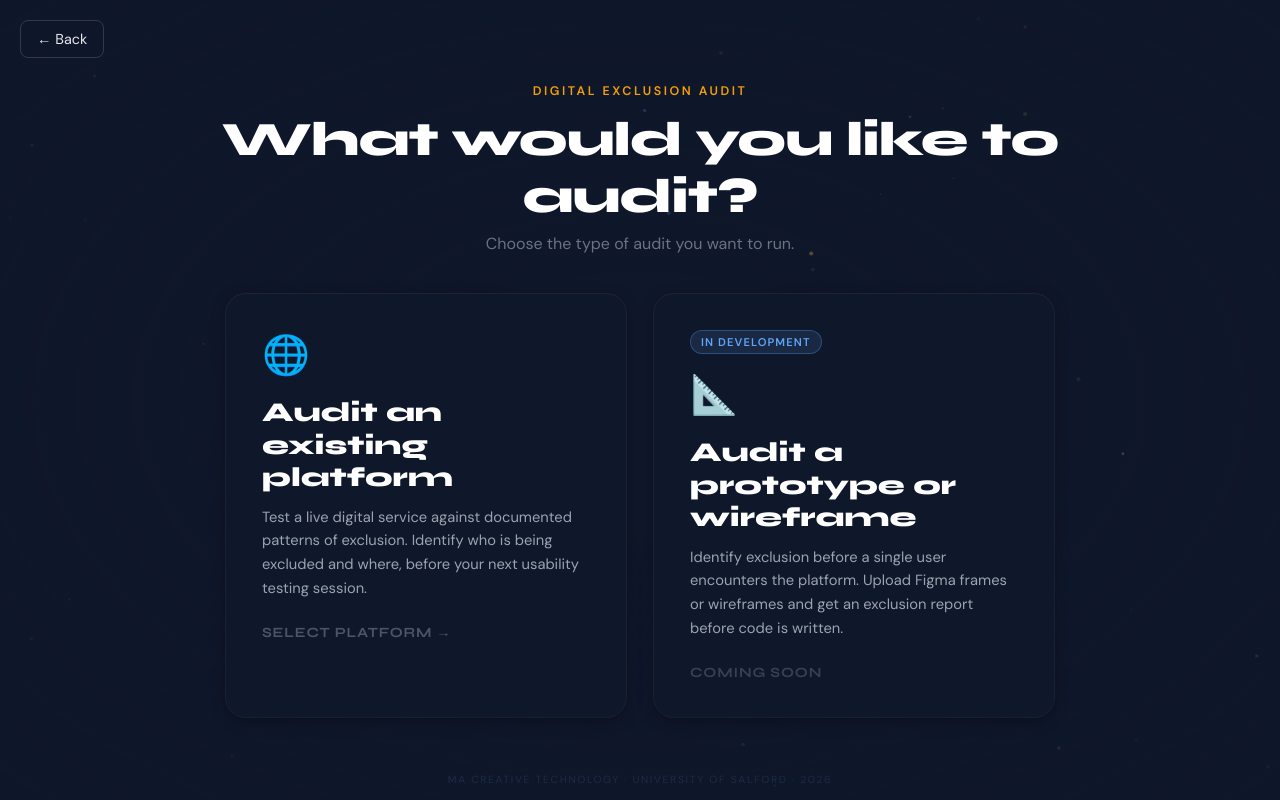
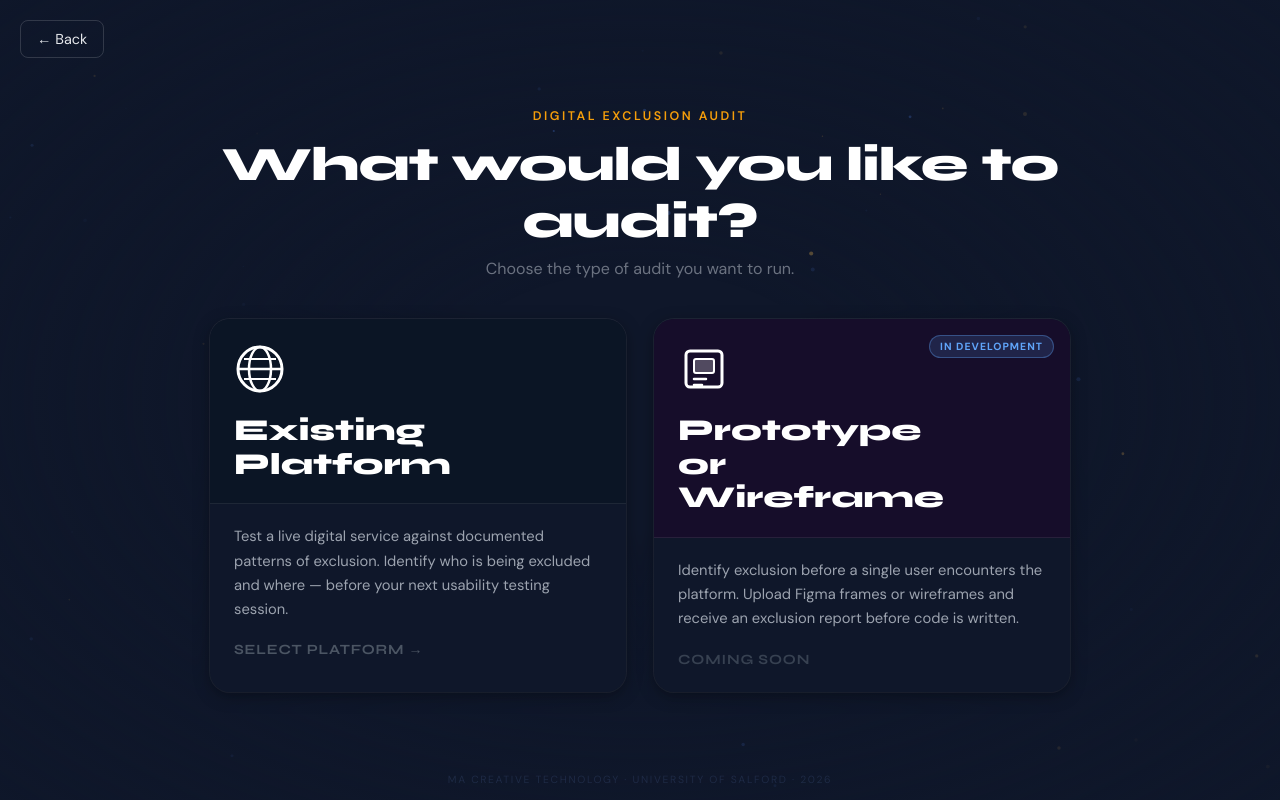
Before and after one commit to CyrilOnochie/DEA, a React (Vite) app: page / in a window 1280 px wide. Both pictures are taken after a click on the button "GET STARTED →". Built offline with nearby package versions, Linux system fonts and the light colour scheme.

Commit message:
Add files via upload

```diff
--- a/src/components/AuditTypeSelect.jsx
+++ b/src/components/AuditTypeSelect.jsx
@@ -1,20 +1,54 @@
+// AuditTypeSelect — two cards using the same visual language as platform cards.
+// Icon + title in coloured header. Details below. IN DEVELOPMENT at top-right of prototype card.
+
 import { motion } from 'framer-motion'
 import ParticleCanvas from './ParticleCanvas'
 
 const F = { d:"'Syne',sans-serif", b:"'DM Sans',sans-serif" }
 
+function GlobeIcon() {
+  return (
+    <svg width="52" height="52" viewBox="0 0 52 52" fill="none">
+      <circle cx="26" cy="26" r="22" stroke="white" strokeWidth="3" fill="none"/>
+      <ellipse cx="26" cy="26" rx="11" ry="22" stroke="white" strokeWidth="2.5" fill="none"/>
+      <line x1="4" y1="26" x2="48" y2="26" stroke="white" strokeWidth="2.5"/>
+      <line x1="10" y1="16" x2="42" y2="16" stroke="white" strokeWidth="2"/>
+      <line x1="10" y1="36" x2="42" y2="36" stroke="white" strokeWidth="2"/>
+    </svg>
+  )
+}
+
+function FrameIcon() {
+  return (
+    <svg width="52" height="52" viewBox="0 0 52 52" fill="none">
+      <rect x="8" y="8" width="36" height="36" rx="4" stroke="white" strokeWidth="3" fill="none"/>
+      <rect x="16" y="16" width="20" height="14" rx="2" fill="rgba(255,255,255,0.25)" stroke="white" strokeWidth="2"/>
+      <line x1="16" y1="36" x2="28" y2="36" stroke="white" strokeWidth="2.5" strokeLinecap="round"/>
+      <line x1="16" y1="42" x2="24" y2="42" stroke="white" strokeWidth="2.5" strokeLinecap="round"/>
+    </svg>
+  )
+}
+
 const TYPES = [
   {
-    key: 'existing', icon: '🌐',
-    title: 'Audit an existing platform',
-    description: 'Test a live digital service against documented patterns of exclusion. Identify who is being excluded and where, before your next usability testing session.',
-    cta: 'Select platform →', available: true,
+    key: 'existing',
+    headerBg: '#0b1525',
+    accentBorder: '#f59e0b',
+    icon: <GlobeIcon />,
+    title: 'Existing Platform',
+    description: 'Test a live digital service against documented patterns of exclusion. Identify who is being excluded and where — before your next usability testing session.',
+    cta: 'Select platform →',
+    available: true,
   },
   {
-    key: 'prototype', icon: '📐',
-    title: 'Audit a prototype or wireframe',
-    description: 'Identify exclusion before a single user encounters the platform. Upload Figma frames or wireframes and get an exclusion report before code is written.',
-    cta: 'Coming soon', available: false, badge: 'In development',
+    key: 'prototype',
+    headerBg: '#160d2a',
+    accentBorder: '#60a5fa',
+    icon: <FrameIcon />,
+    title: 'Prototype or Wireframe',
+    description: 'Identify exclusion before a single user encounters the platform. Upload Figma frames or wireframes and receive an exclusion report before code is written.',
+    cta: 'Coming soon',
+    available: false,
   },
 ]
 
@@ -48,24 +82,33 @@ export default function AuditTypeSelect({ onSelect, onBack }) {
             <motion.div key={type.key}
               initial={{ opacity:0, y:24 }}
               animate={{ opacity:1, y:0 }}
-              transition={{ delay:0.3 + i * 0.1 }}
+              transition={{ delay:0.3 + i * 0.12 }}
               onClick={() => type.available && onSelect(type.key)}
-              whileHover={type.available ? { y:-6, boxShadow:'0 16px 48px rgba(245,158,11,0.2), 0 0 0 1.5px #f59e0b' } : {}}
+              whileHover={type.available ? { y:-6, boxShadow:`0 16px 48px rgba(245,158,11,0.2), 0 0 0 1.5px ${type.accentBorder}` } : {}}
               style={{
-                flex:'1 1 300px', maxWidth:400, background:'#0f172a', borderRadius:20,
-                overflow:'hidden', cursor: type.available ? 'pointer' : 'default',
-                opacity: type.available ? 1 : 0.6,
-                boxShadow:'0 4px 16px rgba(0,0,0,0.3), 0 0 0 1px rgba(255,255,255,0.07)',
+                flex:'1 1 320px', maxWidth:420,
+                background:'#0f172a', borderRadius:20, overflow:'hidden',
+                cursor: type.available ? 'pointer' : 'default',
+                opacity: type.available ? 1 : 0.65,
+                boxShadow:'0 4px 16px rgba(0,0,0,0.35), 0 0 0 1px rgba(255,255,255,0.07)',
               }}>
-              <div style={{ padding:'clamp(24px,4vw,36px)' }}>
+
+              {/* Coloured header — icon + title, IN DEVELOPMENT at top right */}
+              <div style={{ background:type.headerBg, padding:'24px 24px 22px', position:'relative', borderBottom:'1px solid rgba(255,255,255,0.08)' }}>
                 {!type.available && (
-                  <div style={{ display:'inline-flex', alignItems:'center', padding:'4px 10px', background:'rgba(96,165,250,0.12)', border:'1px solid rgba(96,165,250,0.3)', borderRadius:9999, marginBottom:16 }}>
-                    <span style={{ fontFamily:F.b, fontWeight:600, fontSize:'0.7rem', color:'#60a5fa', letterSpacing:'0.1em', textTransform:'uppercase' }}>{type.badge}</span>
+                  <div style={{ position:'absolute', top:16, right:16, display:'inline-flex', alignItems:'center', padding:'4px 10px', background:'rgba(96,165,250,0.15)', border:'1px solid rgba(96,165,250,0.35)', borderRadius:9999 }}>
+                    <span style={{ fontFamily:F.b, fontWeight:700, fontSize:'0.65rem', color:'#60a5fa', letterSpacing:'0.1em', textTransform:'uppercase' }}>In development</span>
                   </div>
                 )}
-                <p style={{ fontSize:'2.4rem', marginBottom:16 }}>{type.icon}</p>
-                <p style={{ fontFamily:F.d, fontWeight:900, fontSize:'clamp(1.3rem,2.5vw,1.7rem)', color:'#ffffff', margin:'0 0 12px', lineHeight:1.2 }}>{type.title}</p>
-                <p style={{ fontFamily:F.b, fontSize:'0.92rem', color:'#9ca3af', lineHeight:1.6, margin:'0 0 24px' }}>{type.description}</p>
+                <div style={{ marginBottom:14 }}>{type.icon}</div>
+                <p style={{ fontFamily:F.d, fontWeight:900, fontSize:'clamp(1.4rem,3vw,1.9rem)', color:'#ffffff', margin:0, lineHeight:1.1, paddingRight: type.available ? 0 : 100 }}>
+                  {type.title}
+                </p>
+              </div>
+
+              {/* Body */}
+              <div style={{ padding:'20px 24px 24px' }}>
+                <p style={{ fontFamily:F.b, fontSize:'0.92rem', color:'#9ca3af', lineHeight:1.65, margin:'0 0 20px' }}>{type.description}</p>
                 <p style={{ fontFamily:F.d, fontWeight:700, fontSize:'0.88rem', letterSpacing:'0.06em', textTransform:'uppercase', color: type.available ? '#4b5563' : '#374151' }}>
                   {type.cta}
                 </p>
--- a/src/components/TaskSelect.jsx
+++ b/src/components/TaskSelect.jsx
@@ -1,5 +1,5 @@
-// TaskSelect.jsx — wider card matching light mode style, heading is "Select a task"
-import { useState } from 'react'
+// TaskSelect — wider card, "Select a task" heading. No hov state.
+
 import { motion } from 'framer-motion'
 import ParticleCanvas from './ParticleCanvas'
 
@@ -33,14 +33,17 @@ export default function TaskSelect({ platform, onSelectTask, onBack }) {
           Select a task
         </motion.h1>
 
-        {/* Wider card matching light mode proportions */}
         <motion.div
           initial={{ opacity:0, y:24 }}
           animate={{ opacity:1, y:0 }}
           transition={{ delay:0.25 }}
           onClick={onSelectTask}
-          whileHover={{ y:-6, boxShadow:'0 16px 48px rgba(245,158,11,0.22), 0 0 0 1.5px #f59e0b' }}
-          style={{ background:'#0f172a', borderRadius:20, overflow:'hidden', cursor:'pointer', width:'100%', boxShadow:'0 4px 16px rgba(0,0,0,0.4), 0 0 0 1px rgba(255,255,255,0.07)' }}>
+          whileHover={{ y:-6, boxShadow:`0 16px 48px rgba(245,158,11,0.22), 0 0 0 1.5px #f59e0b` }}
+          style={{
+            background:'#0f172a', borderRadius:20, overflow:'hidden',
+            cursor:'pointer', width:'100%',
+            boxShadow:'0 4px 16px rgba(0,0,0,0.4), 0 0 0 1px rgba(255,255,255,0.07)',
+          }}>
 
           <div style={{ background:t.headerBg, padding:'22px 28px', display:'flex', alignItems:'center', gap:14 }}>
             <svg width="28" height="22" viewBox="0 0 104 80" fill="white"><path d="M52 4 L36 32 L12 18 L18 46 L86 46 L92 18 L68 32 Z"/><rect x="14" y="50" width="76" height="10" rx="2"/><rect x="10" y="64" width="84" height="16" rx="3"/></svg>
@@ -49,17 +52,14 @@ export default function TaskSelect({ platform, onSelectTask, onBack }) {
 
           <div style={{ padding:'clamp(22px,4vw,32px)' }}>
             <p style={{ fontFamily:F.d, fontWeight:900, fontSize:'clamp(1.4rem,3.5vw,2rem)', color:'#ffffff', margin:'0 0 20px', lineHeight:1.2 }}>{t.taskName}</p>
-
             <div style={{ borderRadius:14, border:`1px solid ${t.accent}44`, background:`${t.accent}0e`, padding:'18px 20px', marginBottom:20 }}>
               <p style={{ fontFamily:F.d, fontWeight:900, fontSize:'clamp(1.8rem,4vw,2.4rem)', color:t.accent, margin:'0 0 6px', lineHeight:1 }}>{t.stat}</p>
               <p style={{ fontFamily:F.b, fontSize:'0.88rem', color:'#d1d5db', margin:'0 0 6px', lineHeight:1.55 }}>{t.statCaption}</p>
               <p style={{ fontFamily:F.b, fontSize:'0.72rem', color:'#6b7280', margin:0, fontStyle:'italic' }}>{t.source}</p>
             </div>
-
-            <motion.p animate={{ color: hov ? '#f59e0b' : '#4b5563' }} transition={{ duration:0.2 }}
-              style={{ fontFamily:F.d, fontWeight:700, fontSize:'0.88rem', letterSpacing:'0.06em', textTransform:'uppercase' }}>
+            <p style={{ fontFamily:F.d, fontWeight:700, fontSize:'0.88rem', letterSpacing:'0.06em', textTransform:'uppercase', color:'#4b5563' }}>
               Begin audit →
-            </motion.p>
+            </p>
           </div>
         </motion.div>
       </div>
```
Also changed, not shown: src/components/PlatformSelect.jsx (+99 -41 lines).
